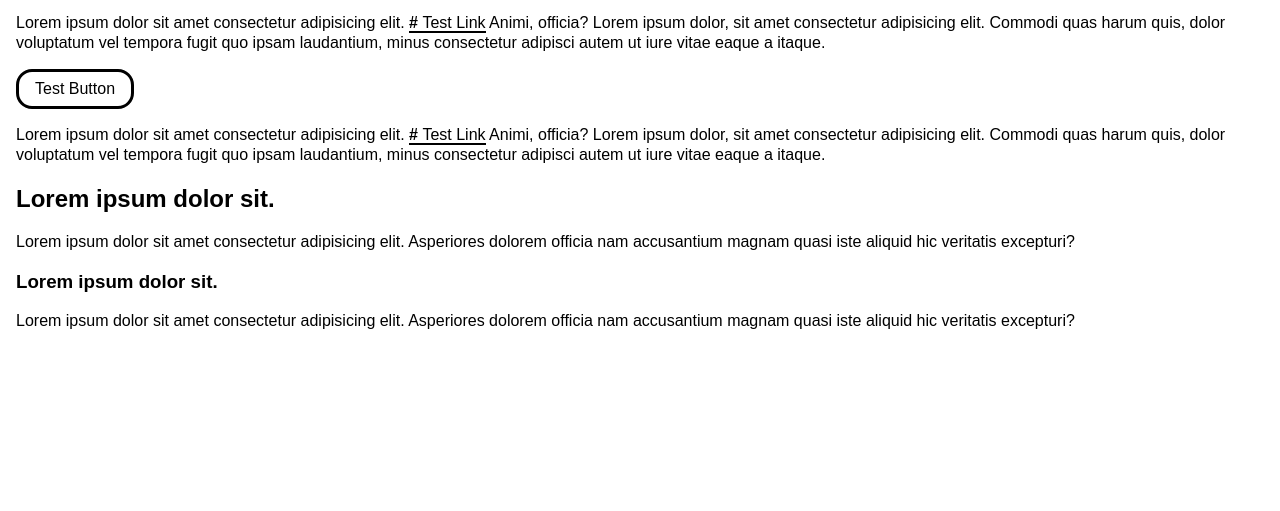
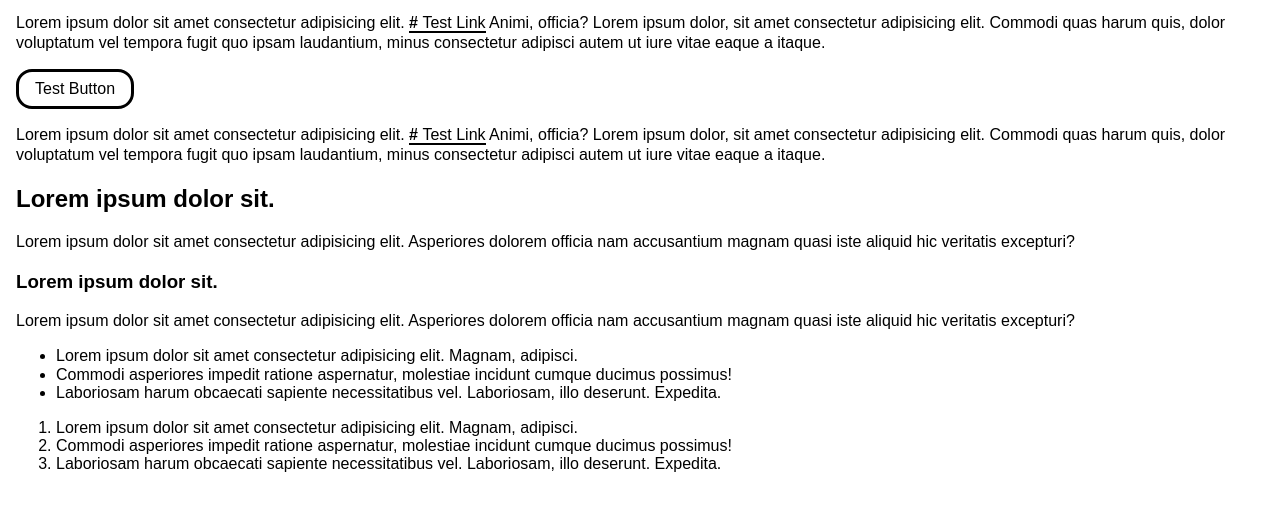
Before and after one commit to BoaPi/tobiasweyer.dev, an Eleventy site: page index.html in a window 1280 px wide. Shown: the part 119-630 px from the top of the page. Built offline with nearby package versions, Linux system fonts and the light colour scheme; Eleventy itself is replaced by a stand-in of ours; files that its build step writes are made by us from their sources.

Commit message:
add lists

```diff
--- a/index.html
+++ b/index.html
@@ -44,6 +44,34 @@ paragraph: my name is Tobi and I like to code.
         dolorem officia nam accusantium magnam quasi iste aliquid hic veritatis
         excepturi?
       </p>
+      <ul>
+        <li>
+          Lorem ipsum dolor sit amet consectetur adipisicing elit. Magnam,
+          adipisci.
+        </li>
+        <li>
+          Commodi asperiores impedit ratione aspernatur, molestiae incidunt
+          cumque ducimus possimus!
+        </li>
+        <li>
+          Laboriosam harum obcaecati sapiente necessitatibus vel. Laboriosam,
+          illo deserunt. Expedita.
+        </li>
+      </ul>
+      <ol>
+        <li>
+          Lorem ipsum dolor sit amet consectetur adipisicing elit. Magnam,
+          adipisci.
+        </li>
+        <li>
+          Commodi asperiores impedit ratione aspernatur, molestiae incidunt
+          cumque ducimus possimus!
+        </li>
+        <li>
+          Laboriosam harum obcaecati sapiente necessitatibus vel. Laboriosam,
+          illo deserunt. Expedita.
+        </li>
+      </ol>
     </main>
   </body>
 </html>
```
